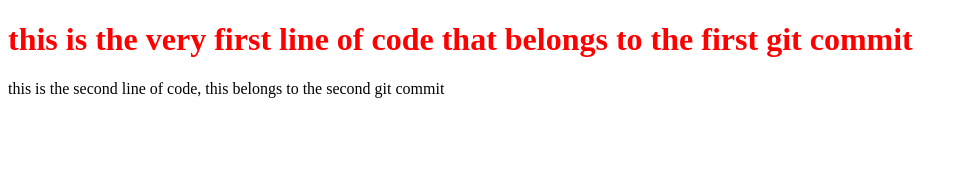
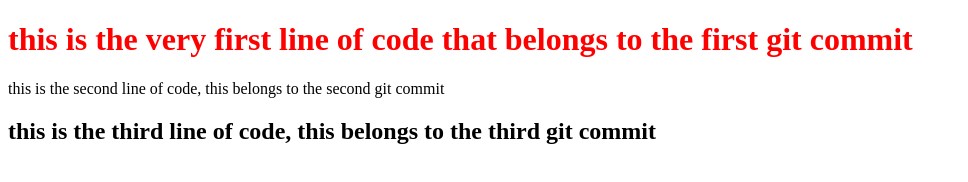
Before and after one commit to MiguelProgrammer1405/testing-repositories-2, a plain HTML site: page index.html in a window 1280 px wide. Shown: the whole page, without its empty margins (0-968 px from the left). Drawn offline with Linux system fonts and the light colour scheme.

Commit message:
version-3

```diff
--- a/index.html
+++ b/index.html
@@ -14,5 +14,8 @@
     <p>
       this is the second line of code, this belongs to the second git commit
     </p>
+    <h2>
+      this is the third line of code, this belongs to the third git commit
+    </h2>
   </body>
 </html>
```
